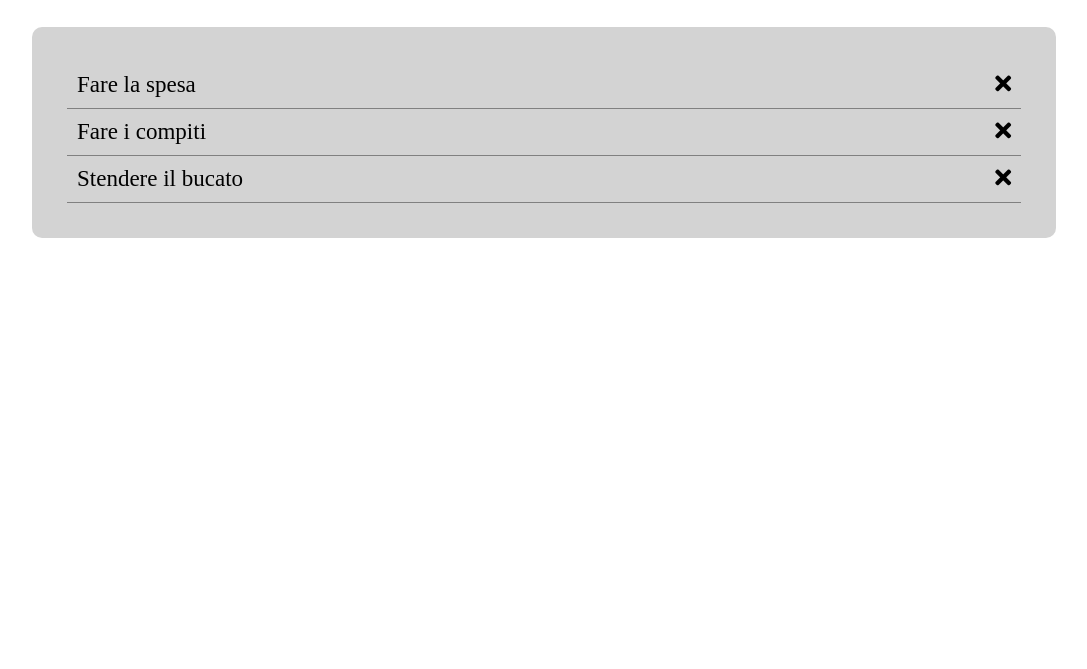
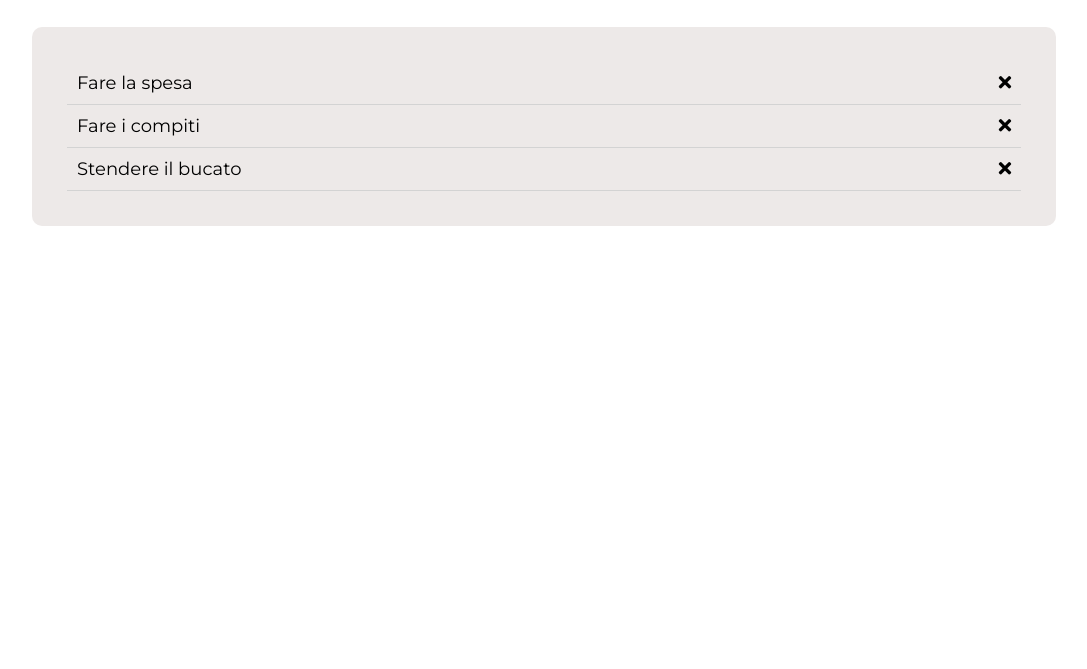
Before and after one commit to NicolettaBr/vue-todolist, a plain HTML site: page index.html in a window 1280 px wide. Shown: the part 131-800 px from the top of the page, without its empty margins (96-1183 px from the left). Drawn offline with nearby package versions, Linux system fonts and the light colour scheme.

Commit message:
cambiato font e size, aggiunto v-if/else se non ci sono cose da fare

```diff
--- a/css/style.css
+++ b/css/style.css
@@ -4,6 +4,10 @@
     margin: 0;
     padding: 0;
     box-sizing: border-box;
+}
+
+body{
+    font-family: 'Montserrat', sans-serif;
 }
 
 .container{
@@ -45,7 +49,7 @@
 /*list section*/
 
 .list-section{
-    background-color: lightgray;
+    background-color: #ede9e8;
     padding: 35px;
     border-radius: 10px;
 }
@@ -56,8 +60,9 @@
 
 .todo-list li{
     padding: 10px;
-    font-size: 23px;
-    border-bottom: 1px solid grey;
+    font-size: 18px;
+    font-size: bold;
+    border-bottom: 1px solid lightgray;
 }
 
 .delete{
--- a/index.html
+++ b/index.html
@@ -6,6 +6,8 @@
     <meta name="viewport" content="width=device-width, initial-scale=1.0">
     <title>ToDo List</title>
 
+    <link rel="preconnect" href="https://fonts.gstatic.com">
+    <link href="https://fonts.googleapis.com/css2?family=Montserrat:wght@300;400;500;600&display=swap" rel="stylesheet">
     <link rel="stylesheet" href="https://cdnjs.cloudflare.com/ajax/libs/font-awesome/5.15.3/css/all.min.css" integrity="sha512-iBBXm8fW90+nuLcSKlbmrPcLa0OT92xO1BIsZ+ywDWZCvqsWgccV3gFoRBv0z+8dLJgyAHIhR35VZc2oM/gI1w==" crossorigin="anonymous" />
     <link rel="stylesheet" href="css/style.css">
     <script src="https://cdn.jsdelivr.net/npm/vue"></script>
@@ -35,7 +37,7 @@
             <!--list section-->
             <section class="list-section">
 
-                <ul class="todo-list">
+                <ul v-if="todoList.length > 0" class="todo-list">
 
                     <li v-for="(todo,index) in todoList">
                         {{todo}}
@@ -47,6 +49,8 @@
                     </li>
 
                 </ul>
+
+                <div v-else >Nessuna cosa da fare!</div>
 
             </section>
             <!--fine list section-->
```
